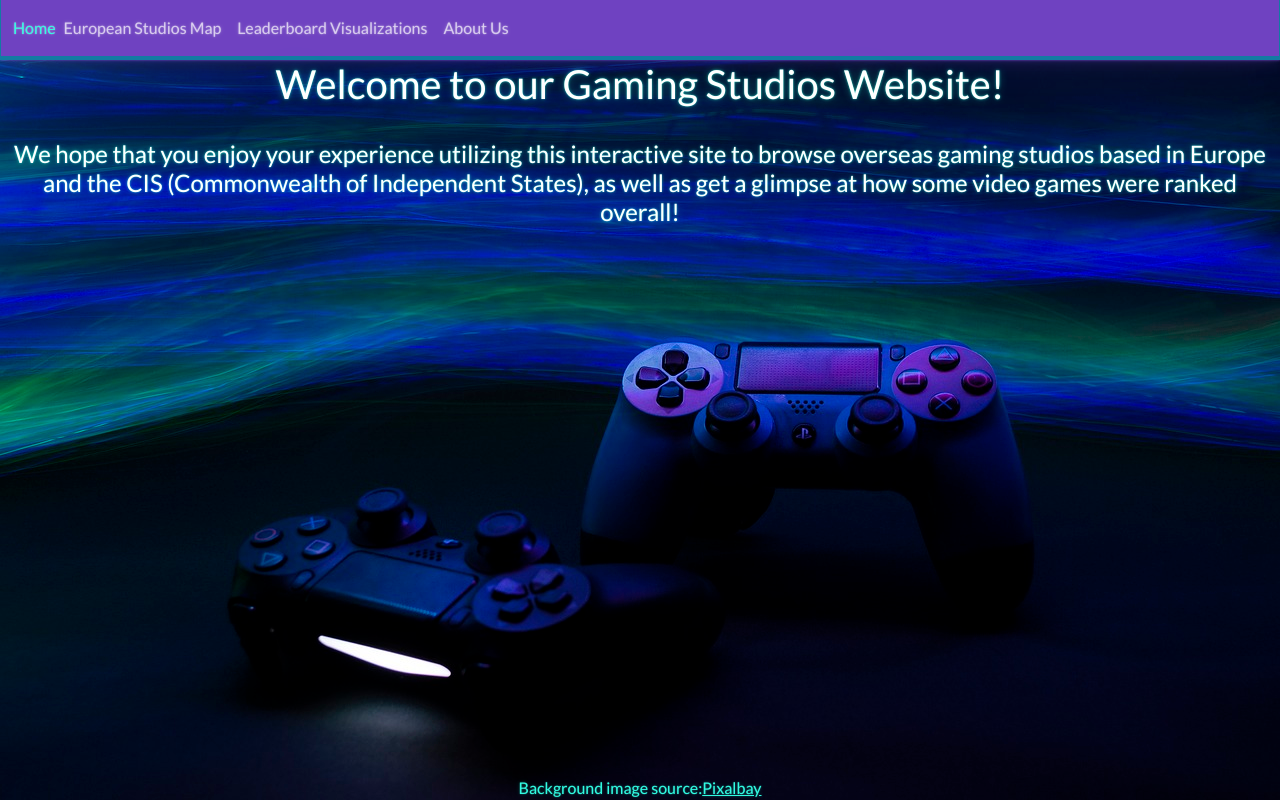
After one commit to sphilli/Project3_Group3, a Flask app: template Emmanuel_work/app/templates/home.html in a window 1280 px wide. The commit adds this page. Run offline with Flask 3, Linux system fonts and the light colour scheme; the template is opened without the code that fills it, so the values that code supplies are empty; some libraries are stand-ins or nearby versions.

Commit message:
Added page, content
Added home page, fixed all links to other pages, updated about us page, added source links.

```diff
--- a/Emmanuel_work/app/app.py
+++ b/Emmanuel_work/app/app.py
@@ -12,6 +12,10 @@ sqlHelper = SQLHelper() # initialize the database helper
 # home page
 @app.route("/")
 def home_page():
+    return render_template("home.html")
+
+@app.route("/index")
+def map_page():
     return render_template("index.html")
 
 # game titles page
--- /dev/null
+++ b/Emmanuel_work/app/templates/home.html
@@ -0,0 +1,79 @@
+<!DOCTYPE html>
+<html lang="en-us">
+  <head>
+    <meta charset="UTF-8">
+    <title>Games DataBase Dashboard</title>
+
+    <!-- Bootstrap -->
+    <link href="https://cdn.jsdelivr.net/npm/bootstrap@5.3.2/dist/css/bootstrap.min.css" rel="stylesheet" integrity="sha384-T3c6CoIi6uLrA9TneNEoa7RxnatzjcDSCmG1MXxSR1GAsXEV/Dwwykc2MPK8M2HN" crossorigin="anonymous">
+    <script src="https://cdn.jsdelivr.net/npm/bootstrap@5.3.2/dist/js/bootstrap.bundle.min.js" integrity="sha384-C6RzsynM9kWDrMNeT87bh95OGNyZPhcTNXj1NW7RuBCsyN/o0jlpcV8Qyq46cDfL" crossorigin="anonymous"></script>
+    <link rel="stylesheet" href="https://cdn.jsdelivr.net/npm/bootswatch@4.5.2/dist/lumen/bootstrap.min.css" integrity="sha384-GzaBcW6yPIfhF+6VpKMjxbTx6tvR/yRd/yJub90CqoIn2Tz4rRXlSpTFYMKHCifX" crossorigin="anonymous">
+
+    <!-- Leaflet CSS -->
+    <link rel="stylesheet" href="https://unpkg.com/leaflet@1.9.4/dist/leaflet.css"
+    integrity="sha256-p4NxAoJBhIIN+hmNHrzRCf9tD/miZyoHS5obTRR9BMY="
+    crossorigin=""/>
+
+    <!-- Our CSS -->
+    <link rel="stylesheet" type="text/css" href="static\css\game_style.css">
+
+    <style>
+        body {
+          background-image: url("static/images/ps4-background.jpg");
+          background-repeat: no-repeat;
+          background-size: cover;
+        }
+      </style>
+
+      <!--Footer CSS-->
+      <style type ="text/css" >
+        .footer{
+            position: fixed;
+            text-align: center;
+            bottom: 0px;
+            width: 100%;
+        }
+     </style>
+
+  </head>
+  <body>
+    <nav class="navbar navbar-expand-lg bg-primary" data-bs-theme="dark">
+        <div class="container-fluid">
+          <a class="nav-link home-link" href="/">Home</a>
+          <button class="navbar-toggler" type="button" data-bs-toggle="collapse" data-bs-target="#navbarColor01" aria-controls="navbarColor01" aria-expanded="false" aria-label="Toggle navigation">
+            <span class="navbar-toggler-icon"></span>
+          </button>
+          <div class="collapse navbar-collapse" id="navbarColor01">
+            <ul class="navbar-nav">
+              <li class="nav-item">
+                <a class="nav-link" href="/index"> European Studios Map</a>
+              </li>
+              <li class="nav-item">
+                <a class="nav-link" href="/games_db">Leaderboard Visualizations</a>
+              </li>
+              <li class="nav-item">
+                <a class="nav-link" href="/about_us">About Us</a>
+              </li>
+            </ul>
+          </div>
+        </div>
+      </nav>
+  <div class="container-fluid">
+      <div class="row">
+          <div class="col-md-12 text-center">
+              <!-- This is where the dropdowns and buttons will live -->
+              <h1 style="color: white;">Welcome to our Gaming Studios Website!</h1>
+              <br>
+              <h4 style="color: white;">We hope that you enjoy your experience utilizing this interactive site to browse overseas
+                gaming studios based in Europe and the CIS (Commonwealth of Independent States), as well as get a glimpse at how some
+                video games were ranked overall!</h4>
+          </div>
+      </div>
+  </div>
+</div>
+
+<div class="footer">Background image source:<a href="https://pixabay.com/photos/game-console-sony-video-games-6603120/">Pixalbay</a></div>
+  <!-- Our JavaScript -->
+  <script type="text/javascript" src="static/js/game_app.js"></script>
+  </body>
+</html>
```
Also changed, not shown: Emmanuel_work/app/static/js/app.js (+13 -4 lines), Emmanuel_work/app/templates/about_us.html (+15 -19 lines), Emmanuel_work/app/templates/games_db.html (+17 -3 lines), Emmanuel_work/app/templates/index.html (+16 -1 lines), Emmanuel_work/app/static/css/style.css, Emmanuel_work/app/static/images/ps4-background.jpg (added).
